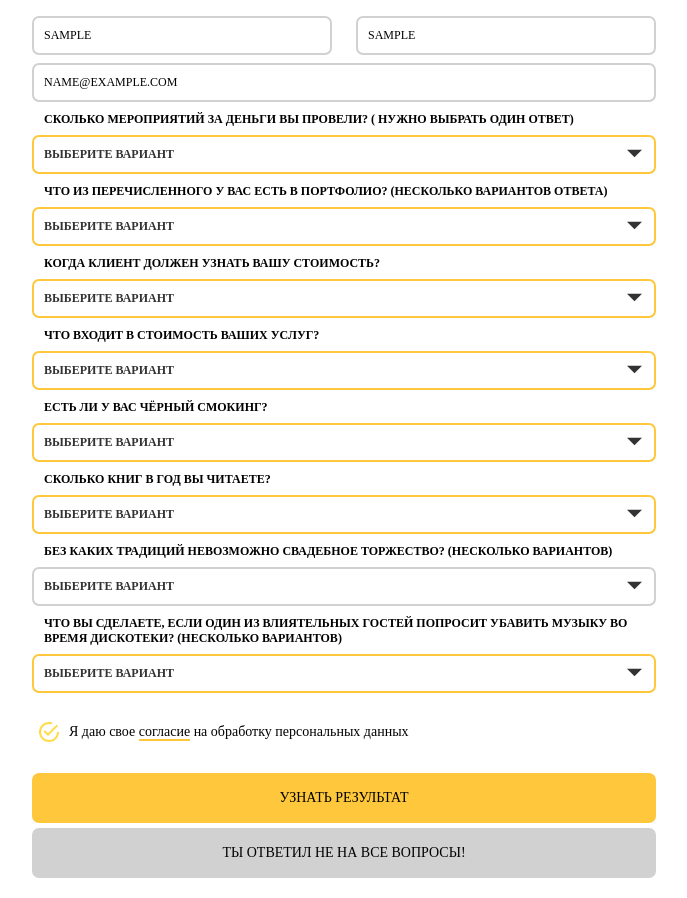
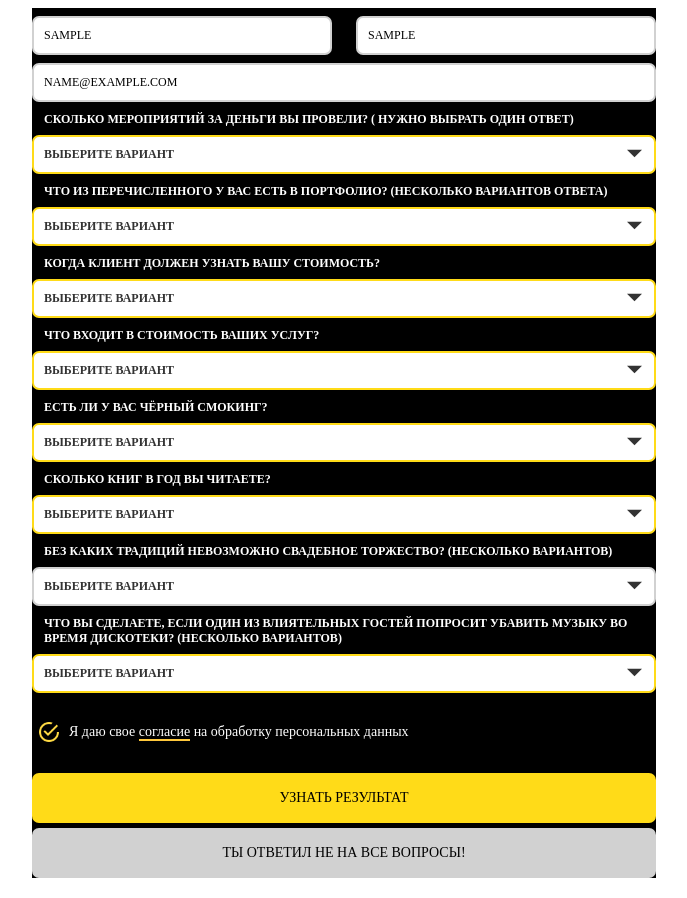
Before and after one commit to EvgeniyVorobev/multiple-test, a plain HTML site: page ism/index.html in a window 1280 px wide. Both pictures are taken after typing "Sample", "Sample", "name@example.com" into the empty fields and a click on the button "УЗНАТЬ РЕЗУЛЬТАТ". Shown: the whole page, without its empty margins (296-983 px from the left). Drawn offline with Linux system fonts and the light colour scheme; a web font is replaced by a local one.

Commit message:
Add files via upload

```diff
--- a/ism/css/main.css
+++ b/ism/css/main.css
@@ -42,7 +42,7 @@
     font-family: 'MullerRegular'; }
 
 .error {
-  border-color: #ffc83c !important; }
+  border-color: #ffdb18 !important; }
 
 .description_error {
   border-radius: 7px;
@@ -105,7 +105,7 @@
 
 .underscoring_url {
   text-decoration: none;
-  color: black;
+  color: white;
   border-bottom: 2px solid #ffc83c;
   line-height: 20px; }
 
@@ -156,9 +156,12 @@
   padding-left: 0 !important; }
 
 .interview {
+
+    color: white;
   max-width: 624px;
   display: block;
-  margin: 0 auto; }
+  margin: 0 auto;
+    background-color: black;}
   .interview .login-form {
     margin-top: 50px;
     display: flex;
@@ -186,7 +189,7 @@
   display: block;
   height: 50px;
   padding: 0 60px;
-  background-color: #ffc83c;
+  background-color: #ffdb18;
   color: black;
   border: 0;
   font-family: "Muller";
@@ -265,7 +268,8 @@
     margin-left: 20px; }
 
 .wrapp-spisok {
-  position: relative; }
+  position: relative;
+      color: black; }
   .wrapp-spisok .arrowdown {
     width: 15px;
     position: absolute;
```
